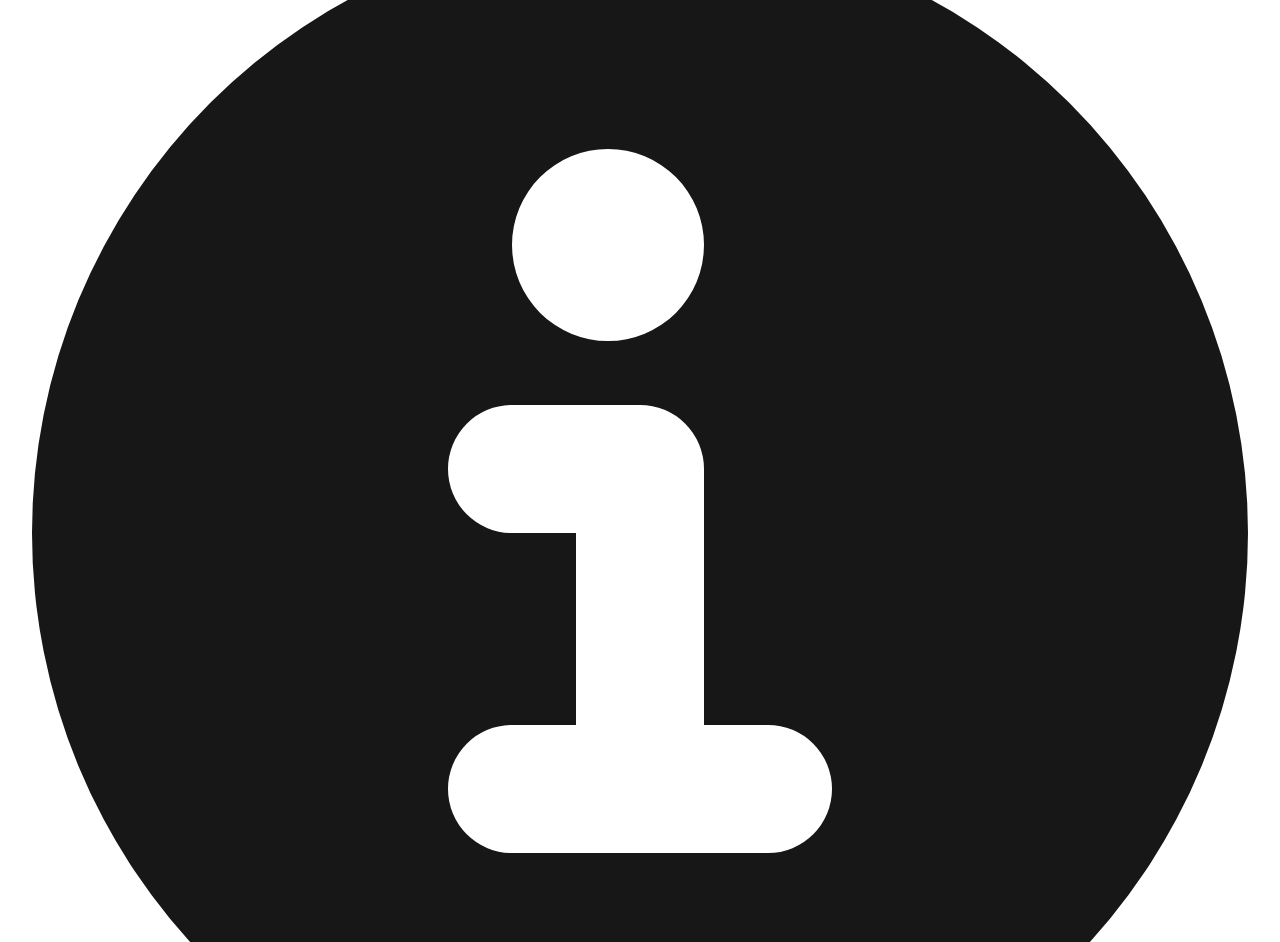
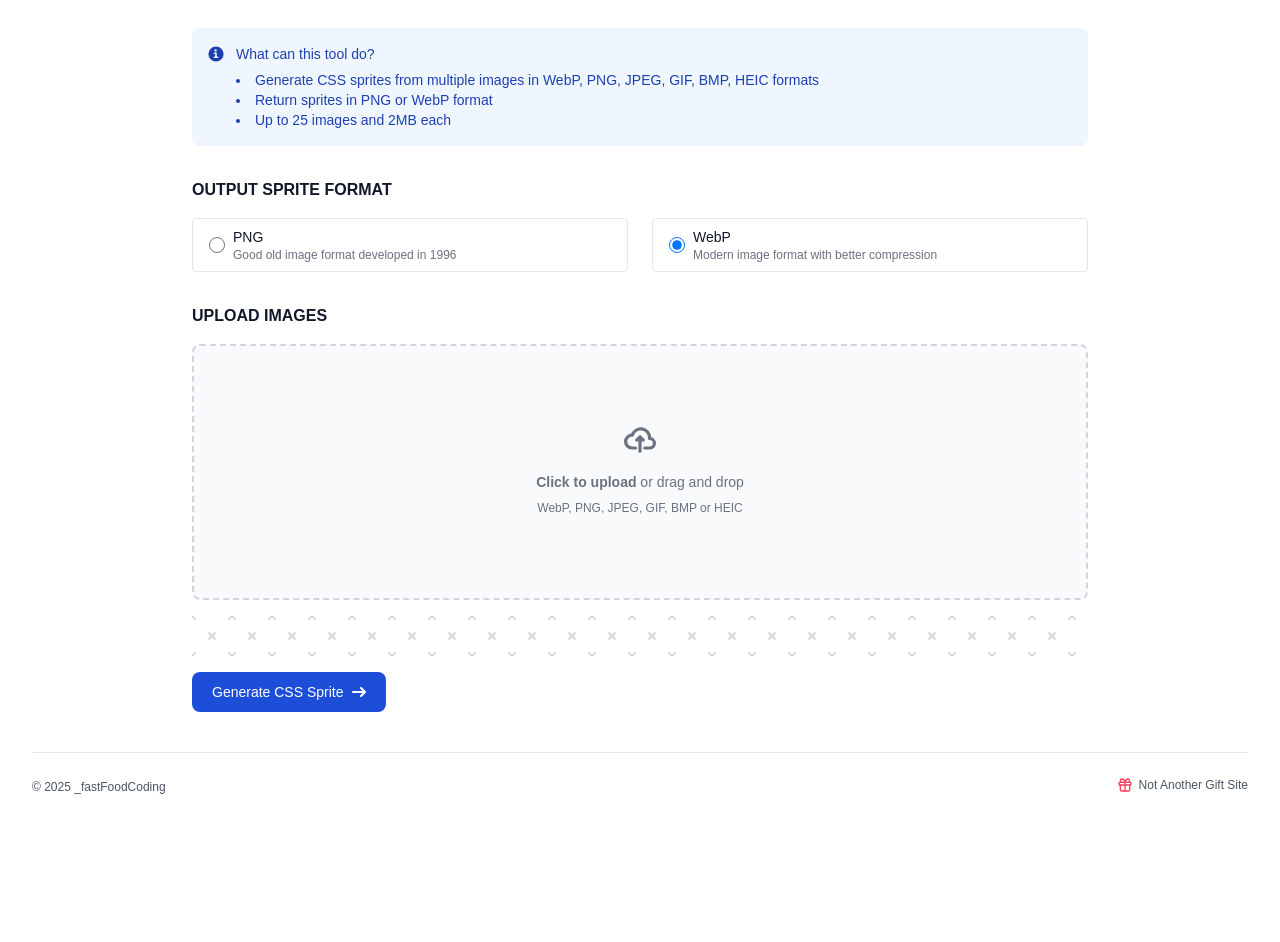
Before and after one commit to gyromonotron/cssspritetool.dev, an Eleventy site: page ui-html/src/index.njk in a window 1280 px wide. Shown: the part 155-1097 px from the top of the page. After the commit the page ends 976 px from the top, so only its background shows below. Built offline with nearby package versions, Linux system fonts and the light colour scheme; Eleventy itself is replaced by a stand-in of ours; files that its build step writes are made by us from their sources; a small style sheet from the web is missing.

Commit message:
chore: update package-lock.json, enhance tailwind config, and improve footer with new link

```diff
--- a/ui-html/src/_includes/partials/footer.njk
+++ b/ui-html/src/_includes/partials/footer.njk
@@ -9,16 +9,23 @@
         </div>
         <!-- End Col -->
 
-        <!-- List -->
-        {# <ul class="flex flex-wrap items-center">
-          <li class="inline-block pe-4 text-xs">
-            <a class="text-xs text-gray-500 underline hover:text-gray-800 hover:decoration-2 focus:outline-none focus:decoration-2 dark:text-neutral-500 dark:hover:text-neutral-400"
-              href="#">
-              Github
+        <!-- Right Col -->
+        <div>
+          <p class="text-xs text-gray-600 dark:text-neutral-400">
+            <a
+              href="https://www.notanothergift.site"
+              target="_blank"
+              rel="noopener noreferrer"
+              aria-label="Not Another Gift Site - Fun AI Gift Recommendations"
+              title="Not Another Gift Site - Fun AI Gift Recommendations"
+              class="inline-flex items-center gap-1.5 hover:text-gray-800 dark:hover:text-neutral-300"
+            >
+              <svg xmlns="http://www.w3.org/2000/svg" class="h-4 w-4 text-rose-500" viewBox="0 0 24 24" fill="none" stroke="currentColor" stroke-width="2" stroke-linecap="round" stroke-linejoin="round"><rect x="3" y="8" width="18" height="4" rx="1"/><path d="M12 8v13"/><path d="M19 12v7a 2 2 0 0 1-2 2H7a 2 2 0 0 1-2-2v-7"/><path d="M7.5 8a 2.5 2.5 0 0 1 0-5A4.8 8 0 0 1 12 8a 4.8 8 0 0 1 4.5-5 2.5 2.5 0 0 1 0 5"/></svg>
+              <span>Not Another Gift Site</span>
             </a>
-          </li>
-        </ul> #}
-        <!-- End List -->
+          </p>
+        </div>
+        <!-- End Right Col -->
       </div>
     </div>
   </footer>
--- a/ui-html/tailwind.config.js
+++ b/ui-html/tailwind.config.js
@@ -2,8 +2,7 @@
 module.exports = {
   darkMode: 'media',
   content: [
-    "./src/*.html",
-    "./src/js/*.js",
+    "./src/**/*.{html,njk,md,liquid,js}",
   ],
   theme: {
     extend: {
```
Also changed, not shown: 5 other files.
